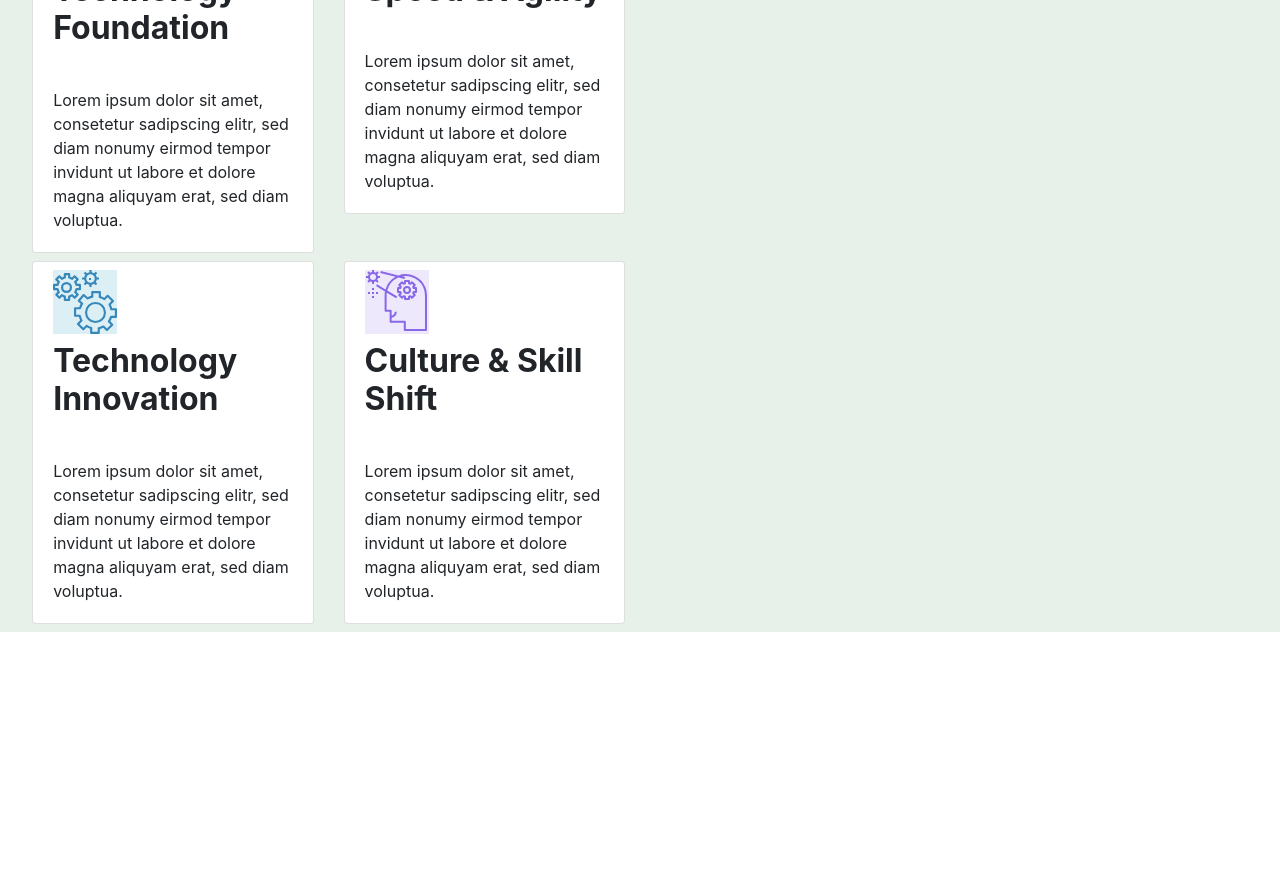
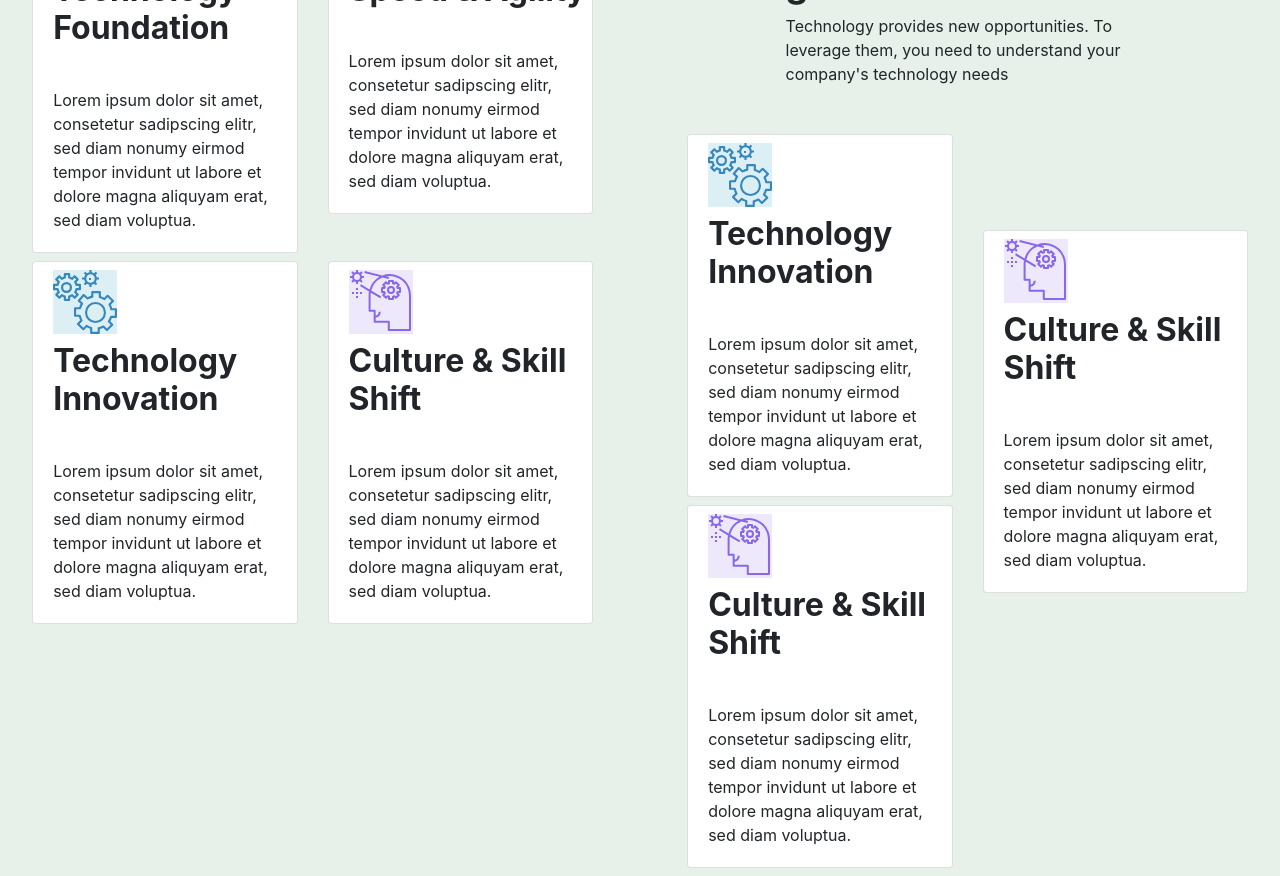
Before and after one commit to Dendekky/wildfusion, a React (Create React App) app: page / in a window 1280 px wide. Shown: the part 1080-1956 px from the top of the page. Before the commit the page ends 1712 px from the top, so only its background shows below. Built offline with nearby package versions, Linux system fonts and the light colour scheme.

Commit message:
add remaining card to card rows

```diff
--- a/src/App.js
+++ b/src/App.js
@@ -189,9 +189,55 @@ function App() {
                 sm={{ size: 8, offset: 2 }}
                 md={{ size: 8, offset: 2 }}
                 lg={{ size: 8, offset: 2 }}
-                className="">
+                className="mb-5">
                 <SectionHeader>Understand Opportunity</SectionHeader>
                 <SectionTitle>Recognize your goals</SectionTitle>
+                <span>
+                  Technology provides new opportunities.
+                  To leverage them, you need to understand your company's technology needs
+                </span>
+              </Col>
+            </Row>
+            <Row>
+              <Col md="6" lg="6">
+                <Row>
+                  <Col md="12" lg="12">
+                    <Card className="card">
+                      <CardTitle>
+                        <img src={Innovation} alt="foundation-logo" />
+                        <h2 className="font-weight-bold">Technology Innovation</h2>
+                      </CardTitle>
+                      <CardBody>
+                      Lorem ipsum dolor sit amet, consetetur sadipscing elitr, sed diam nonumy
+                      eirmod tempor invidunt ut labore et dolore magna aliquyam erat, sed diam voluptua.
+                      </CardBody>
+                    </Card>
+                  </Col>
+                  <Col md="12" lg="12">
+                    <Card className="card">
+                      <CardTitle>
+                        <img src={Culture} alt="foundation-logo" />
+                        <h2 className="font-weight-bold">Culture & Skill Shift</h2>
+                      </CardTitle>
+                      <CardBody>
+                      Lorem ipsum dolor sit amet, consetetur sadipscing elitr, sed diam nonumy
+                      eirmod tempor invidunt ut labore et dolore magna aliquyam erat, sed diam voluptua.
+                      </CardBody>
+                    </Card>
+                  </Col>
+                </Row>
+              </Col>
+              <Col md="6" lg="6" className="mt-0 mt-md-5 mt-lg-5 pt-0 pt-md-5 pt-lg-5">
+                <Card className="card">
+                  <CardTitle>
+                    <img src={Culture} alt="foundation-logo" />
+                    <h2 className="font-weight-bold">Culture & Skill Shift</h2>
+                  </CardTitle>
+                  <CardBody>
+                  Lorem ipsum dolor sit amet, consetetur sadipscing elitr, sed diam nonumy
+                  eirmod tempor invidunt ut labore et dolore magna aliquyam erat, sed diam voluptua.
+                  </CardBody>
+                </Card>
               </Col>
             </Row>
           </Col>
--- a/src/index.scss
+++ b/src/index.scss
@@ -117,6 +117,7 @@ $left-space: 3.6%;
     background: #e7f1ea;
     .skill-cards {
       padding-left: $left-space;
+      padding-right: $left-space;
       h2, img {
         margin-left: 20px;
         padding-top: 8px;
```
